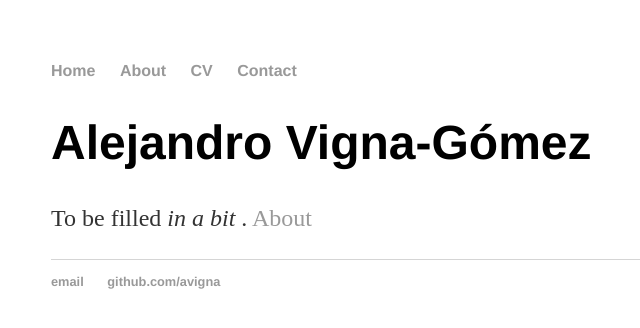
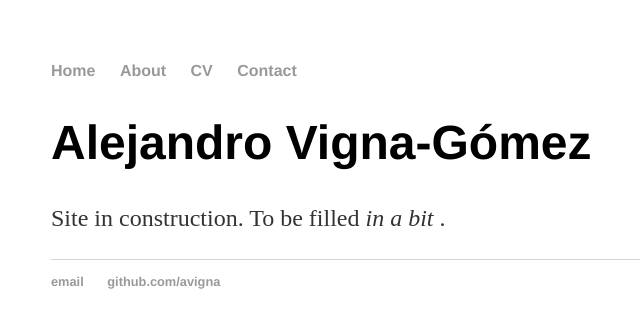
Before and after one commit to avigna/avigna.github.io, a Jekyll site: the page built from index.html, in a window 1280 px wide. Shown: the top 328 px of the page, without its empty margins (141-781 px from the left). Built offline with Jekyll 4.4.1, drawn with Linux system fonts in a browser that asks for light colours.

Commit message:
Update index.html

```diff
--- a/index.html
+++ b/index.html
@@ -5,5 +5,5 @@ title: Alejandro Vigna-Gómez
 
 		<div class="blurb">
 			<h1>Alejandro Vigna-Gómez</h1>
-			<p>To be filled <em> in a bit </em>. <a href="/about">About</a></p>
+			<p>Site in construction. To be filled <em> in a bit </em>.
 		</div>
```
